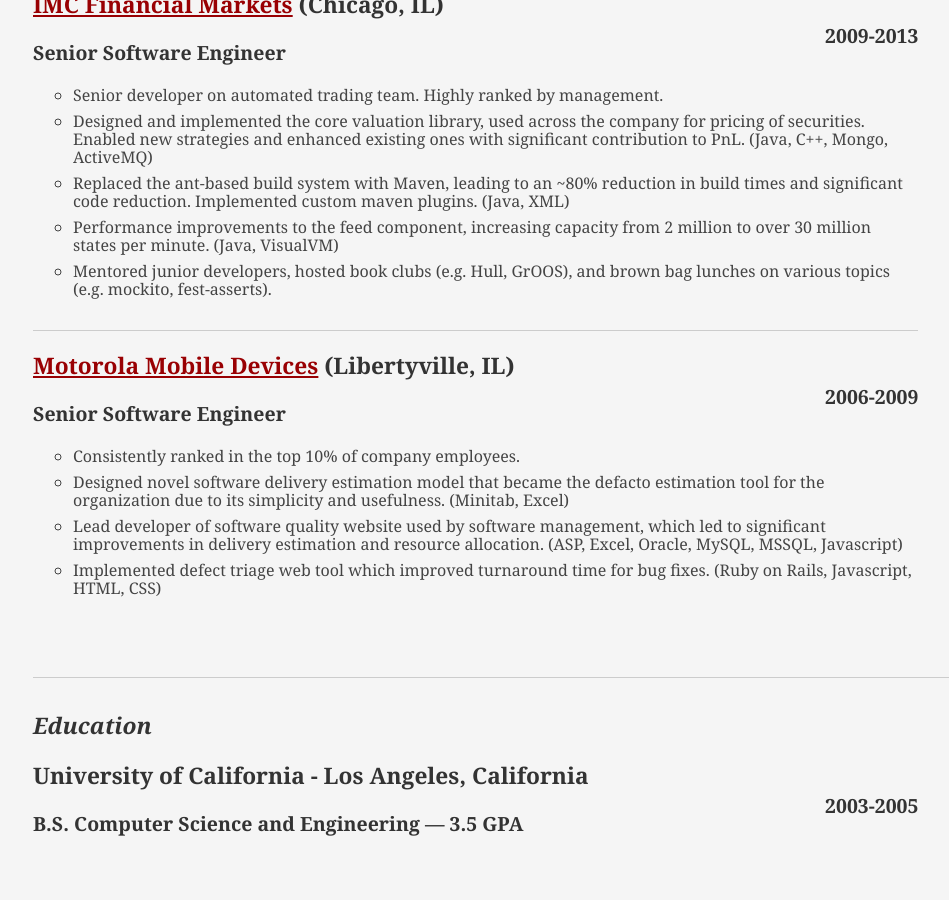
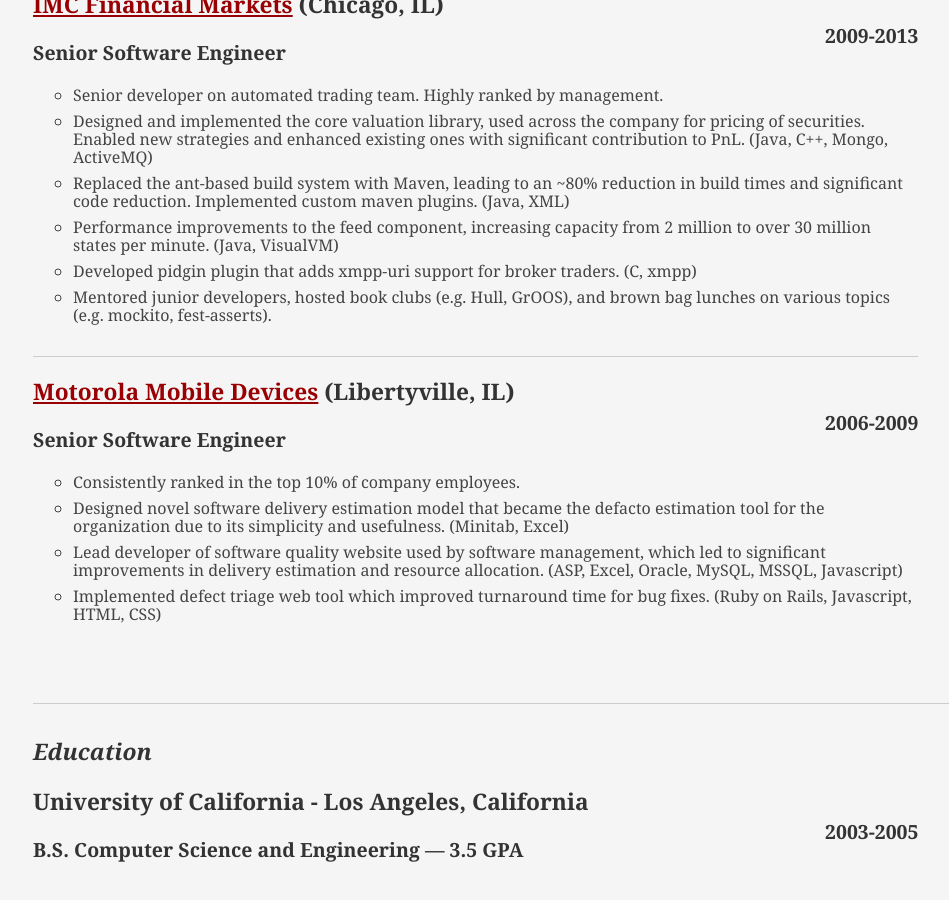
Before and after one commit to jsravn/old-blog, a Jekyll site: the page resume.html, which Jekyll copies as it is, in a window 1280 px wide and 900 px high, scrolled down 423 px. Shown: the whole window, without its empty margins (55-1004 px from the left). Built offline with Jekyll 4.4.1, drawn with Linux system fonts in a browser that asks for light colours; a style sheet for code colours, icons or effects is not loaded.

Commit message:
Adds xmpp-uri experience

```diff
--- a/resume.html
+++ b/resume.html
@@ -68,6 +68,8 @@
 
 <li>Performance improvements to the feed component, increasing capacity from 2
 million to over 30 million states per minute. (Java, VisualVM)</li>
+
+<li>Developed pidgin plugin that adds xmpp-uri support for broker traders. (C, xmpp)</li>
 
 <li>Mentored junior developers, hosted book clubs (e.g. Hull, GrOOS), and brown
 bag lunches on various topics (e.g. mockito, fest-asserts).</li>
```
Also changed, not shown: 1 other file.
